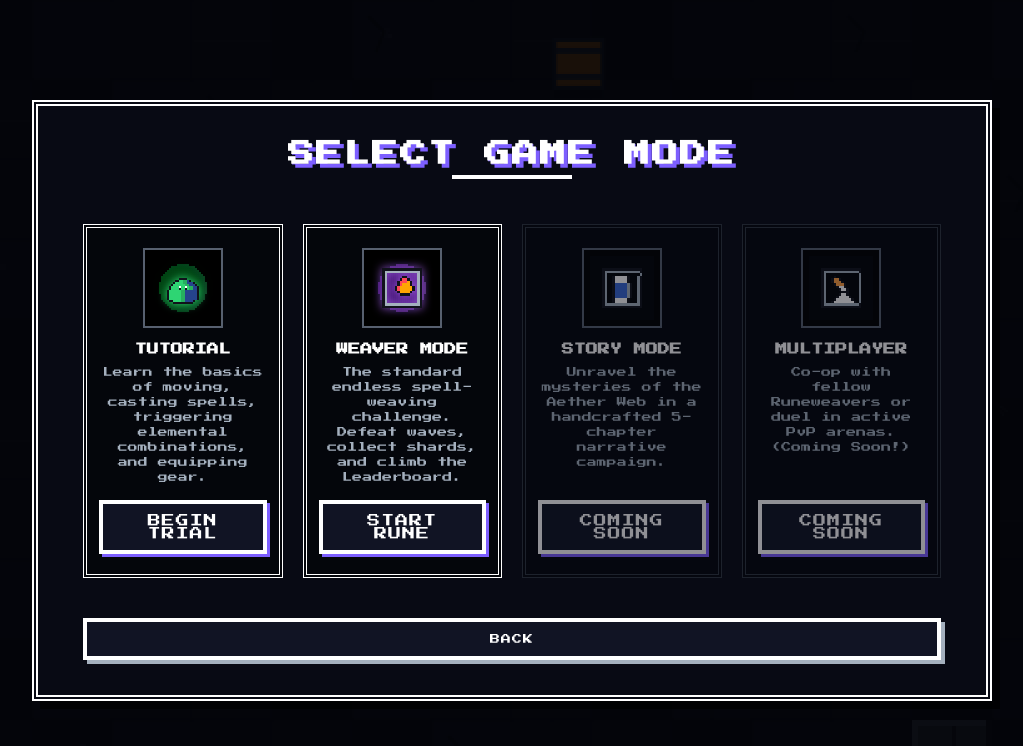
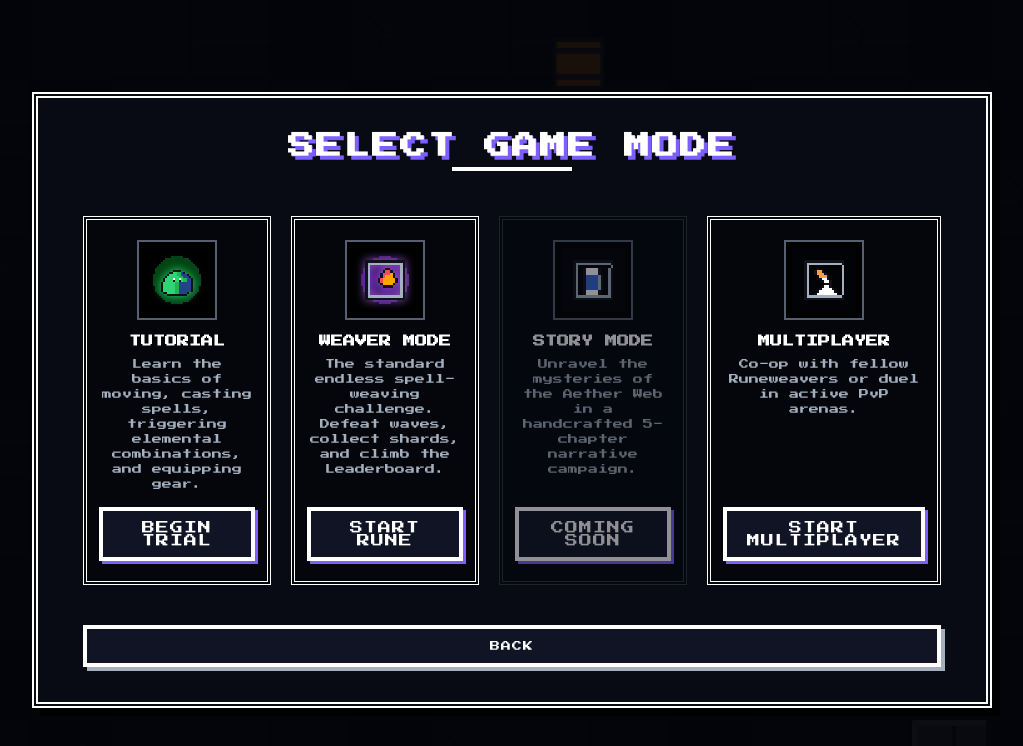
Before and after one commit to timpim-dev/treee, a website built with Vite: page index.html in a window 1280 px wide. Both pictures are taken after a click on the button "PLAY". Shown: the whole page, without its empty margins (128-1151 px from the left). Built offline with nearby package versions, Linux system fonts and the light colour scheme.

Commit message:
multiplayer: update multiplayer mode card to remove "Coming Soon" label and enable button

```diff
--- a/index.html
+++ b/index.html
@@ -2239,9 +2239,9 @@
                             </button>
                         </div>
 
-                        <!-- Multiplayer Mode (Coming Soon) -->
+                        <!-- Multiplayer Mode -->
                         <div
-                            class="mode-card disabled-mode"
+                            class="mode-card"
                             id="mode-card-multiplayer"
                         >
                             <div class="mode-preview-box">
@@ -2254,10 +2254,10 @@
                             <h3>MULTIPLAYER</h3>
                             <p>
                                 Co-op with fellow Runeweavers or duel in active
-                                PvP arenas. (Coming Soon!)
+                                PvP arenas.
                             </p>
-                            <button class="btn-menu small secondary" disabled>
-                                COMING SOON
+                            <button id="btn-start-multiplayer" class="btn-menu small">
+                                START MULTIPLAYER
                             </button>
                         </div>
                     </div>
```
